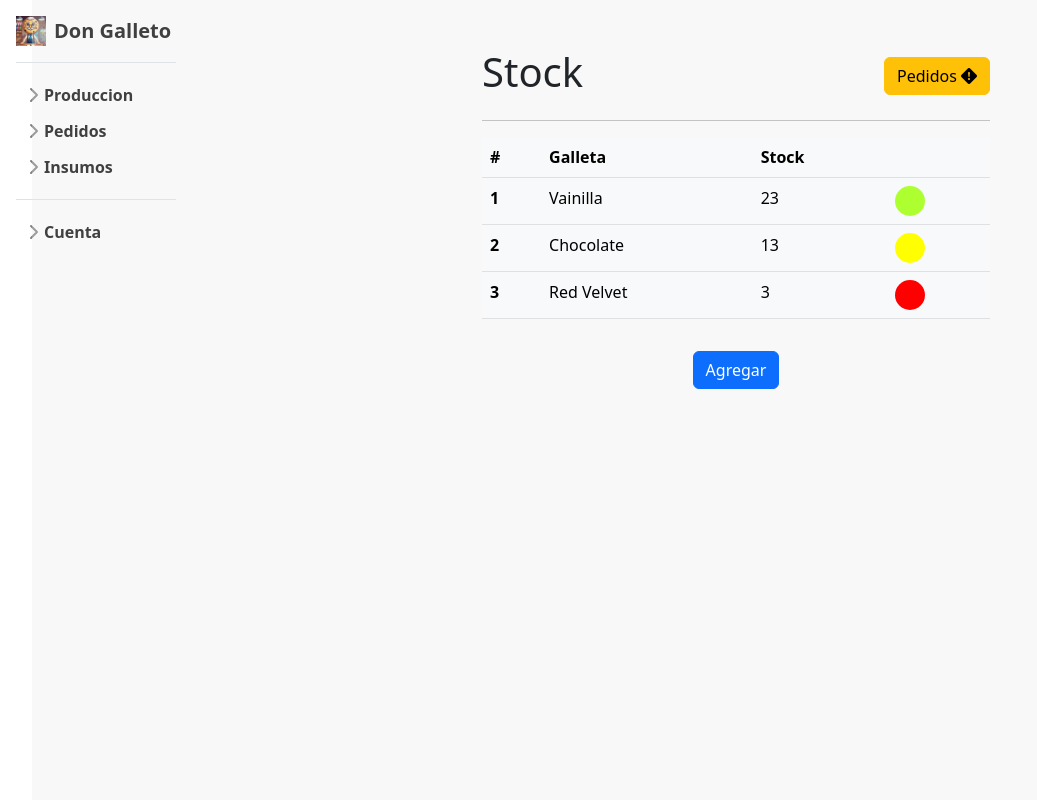
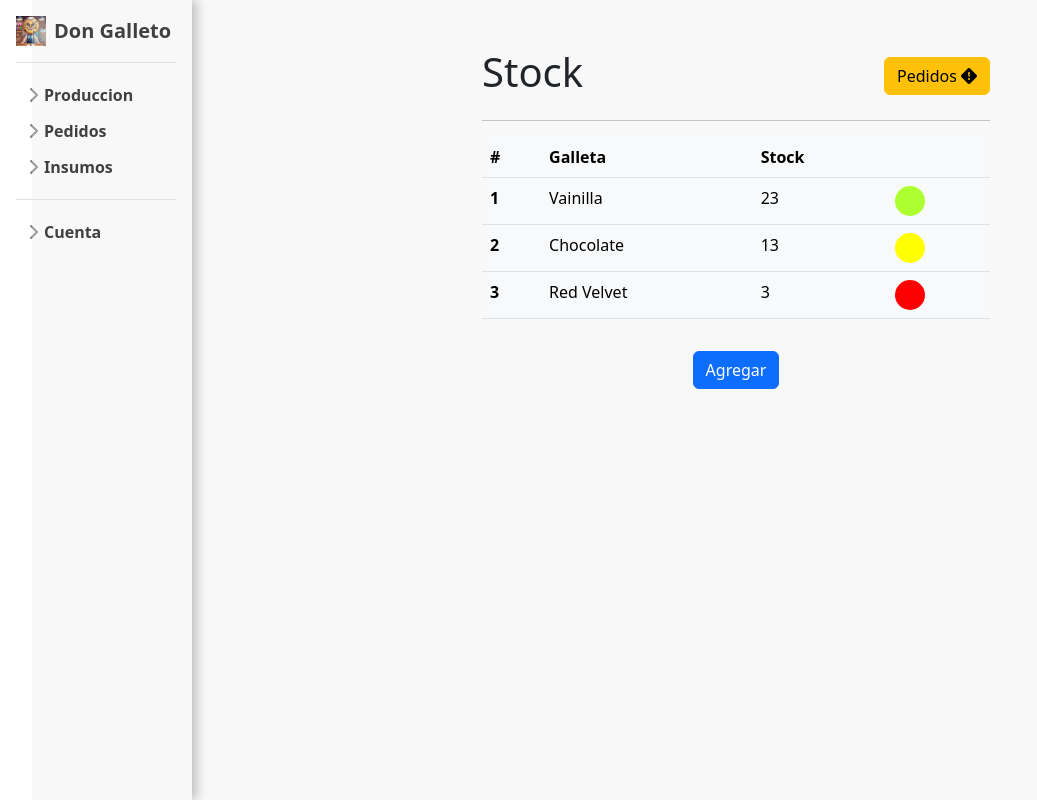
Before and after one commit to UTL-DEVS/donGalletoPython, a Flask app: page /cocina in a window 1280 px wide. Shown: the whole page, without its empty margins (0-1037 px from the left). Run offline with Flask 3, Linux system fonts and the light colour scheme.

Commit message:
se le da sobra a la sidebar para mejor ux

```diff
--- a/templates/components/estructura.html
+++ b/templates/components/estructura.html
@@ -94,7 +94,7 @@
 
 <body>
     <div class="d-flex" style="height: 100vh !important;">
-        <div class="sidebar" style="width: 15%;">
+        <div class="sidebar" style="width: 15%; box-shadow: 5px 0px 10px 0px rgba(0, 0, 0, 0.3);">
             <div class="flex-shrink-0 p-3">
                 <a href="/"
                     class="d-flex align-items-center pb-3 mb-3 link-body-emphasis text-decoration-none border-bottom">
```
